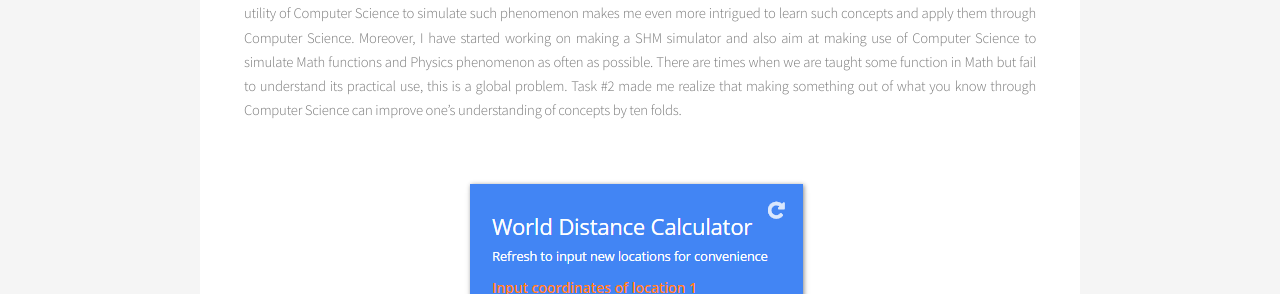
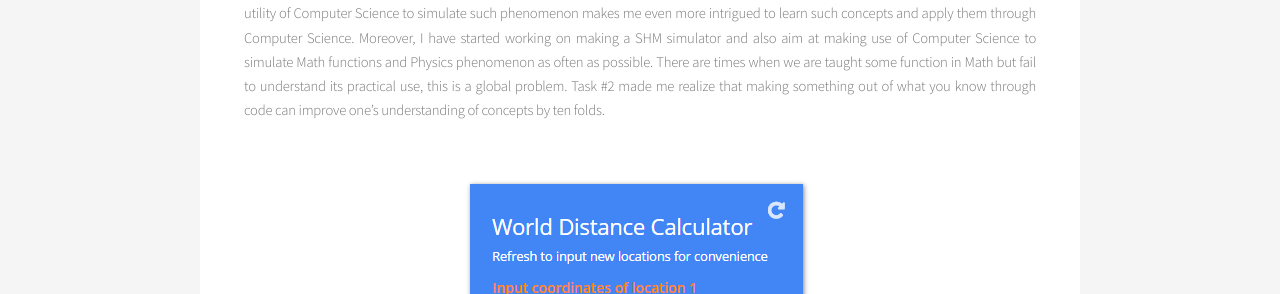
Before and after one commit to Yathannsh/yathannshlog, a Jekyll site: the page built from _posts/2014-08-31-test-post.md, in a window 1280 px wide. Shown: the part 953-1247 px from the top of the page. Built offline with Jekyll 4.4.1, drawn with Linux system fonts in a browser that asks for light colours; some of the changed text lies outside the part shown.

Commit message:
Improved language

```diff
--- a/_posts/2014-08-31-test-post.md
+++ b/_posts/2014-08-31-test-post.md
@@ -8,7 +8,7 @@ layout: post
 <h3>Google Code-in</h3>
 <div align="justify">
 <p>Google code-in is a boot camp for youngsters to the open source world. <a href="http://fossasia.org" target="_blank">FOSSASIA </a>with its goal of inspiring and uniting communities across borders and ages is participating as a mentoring organization for the second time this year. Abiding by the philosophy of Free Open Source Software (FOSS),FOSSASIA  brings people together to share, create, develop and make things with Open Technologies and software. It also endorses its commitment to the open source world by organizing Coding Programs, Developer Meetups & Software and Hardware Development Conferences. <br><br>
-This Google Code-in I am fortunate to be mentored by experienced FOSSASIA  mentors. It has been a great learning experience up till now, each task has triggered the inquisitive function inside me and motivated me to explore more and more. The task I enjoyed the most yet was the one which involved making a World-Distance Calculator (Task#2), this was the first time where I applied Math and Computer Science to make something remarkable. Task #2 turned out to be more than a task and has provided me with a completely new outlook of learning things and specially Physics & Math. We are being taught Simple Harmonic Motion at school, and the fact that now I am aware about the utility of Computer Science to simulate such phenomenon makes me even more intrigued to learn such concepts and apply them through Computer Science. Moreover, I have started working on making a SHM simulator and also aim at making use of Computer Science to simulate Math functions and Physics phenomenon as often as possible. There are times when we are taught some function in Math but fail to understand its practical use, this is a global problem. Task #2 made me realize that making something out of what you know through Computer Science can improve one’s understanding of concepts by ten folds. <br><br>
+This Google Code-in I am fortunate to be mentored by experienced FOSSASIA  mentors. It has been a great learning experience up till now, each task has triggered the inquisitive function inside me and motivated me to explore more and more. The task I enjoyed the most yet was the one which involved making a World-Distance Calculator (Task#2), this was the first time where I applied Math and Computer Science to make something remarkable. Task #2 turned out to be more than a task and has provided me with a completely new outlook of learning things and specially Physics & Math. We are being taught Simple Harmonic Motion at school, and the fact that now I am aware about the utility of Computer Science to simulate such phenomenon makes me even more intrigued to learn such concepts and apply them through Computer Science. Moreover, I have started working on making a SHM simulator and also aim at making use of Computer Science to simulate Math functions and Physics phenomenon as often as possible. There are times when we are taught some function in Math but fail to understand its practical use, this is a global problem. Task #2 made me realize that making something out of what you know through code can improve one’s understanding of concepts by ten folds. <br><br>
 <div align="center">
 <img src="{{ site.baseurl }}/assets/images/capture.png" alt="">
  <figcaption>Fig1. -  Screen shot of the  Web App made for Task#2 </figcaption>
```
